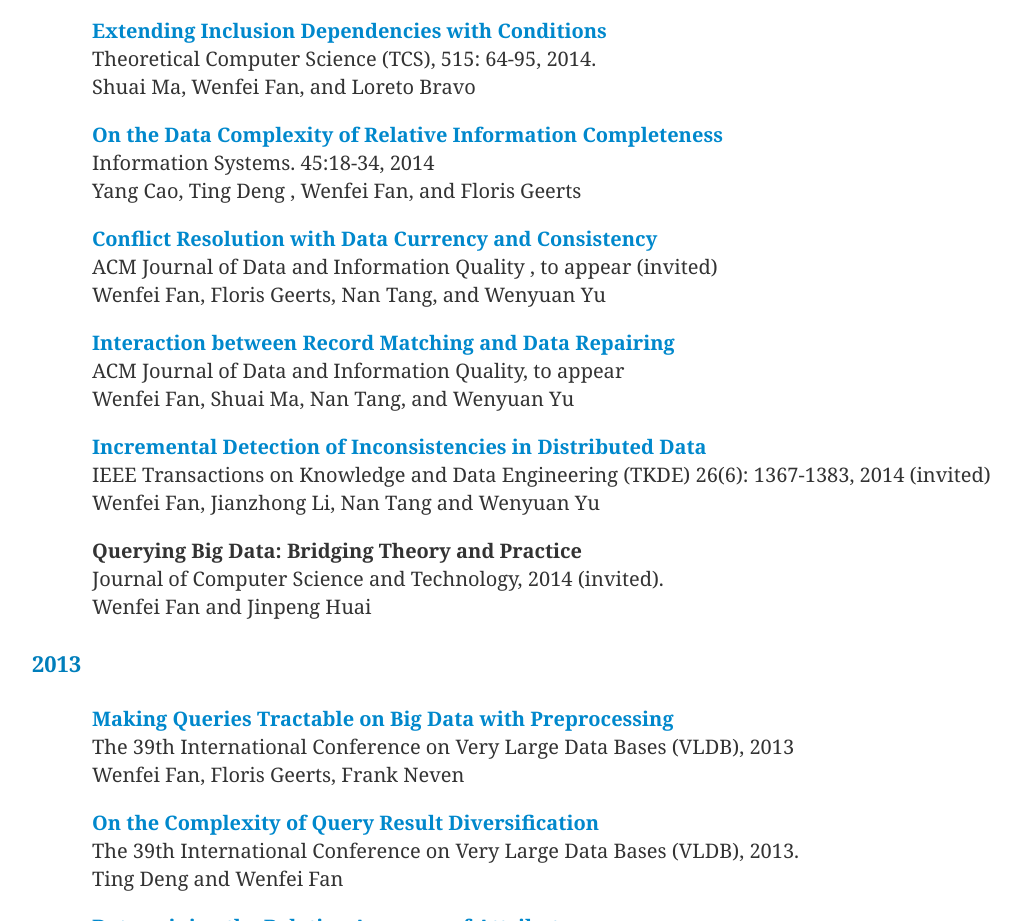
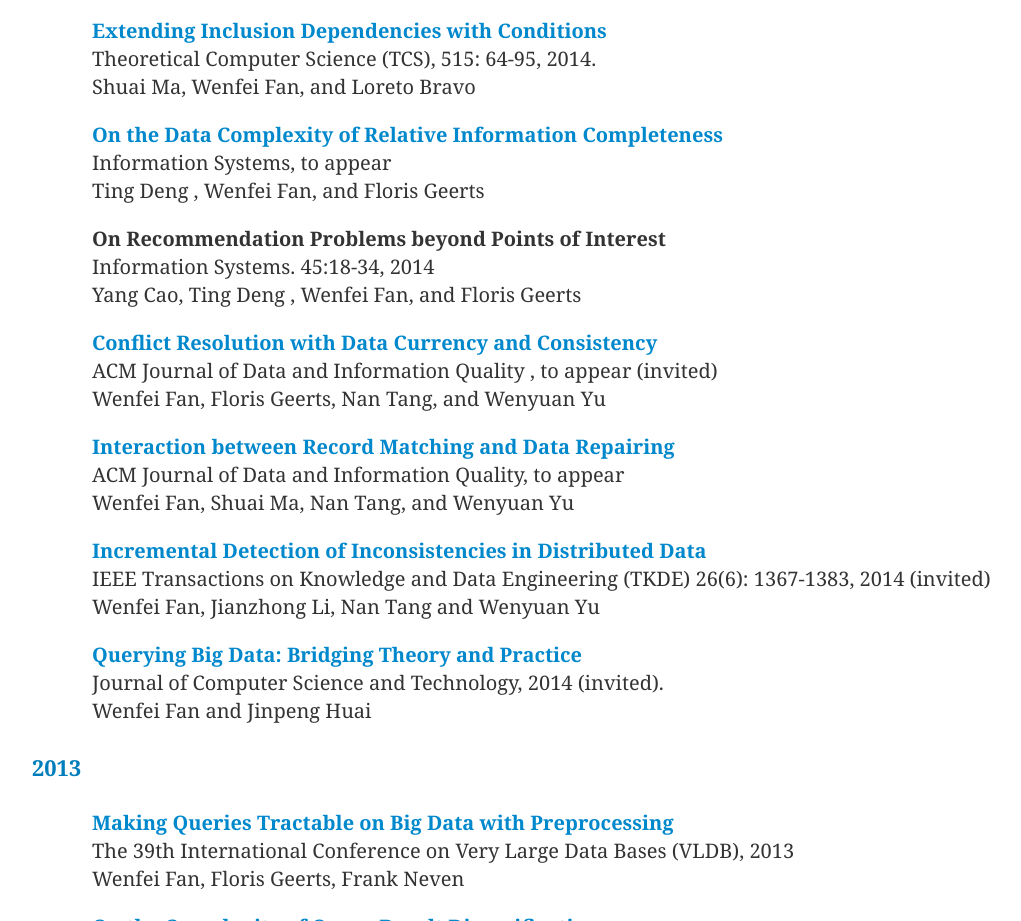
Before and after one commit to yecol/buaa-rcbd, a plain HTML site: page pub-year.html in a window 1280 px wide. Shown: the part 1305-2226 px from the top of the page, without its empty margins (128-1149 px from the left). Drawn offline with Linux system fonts and the light colour scheme.

Commit message:
add new paper.

```diff
--- a/pub-year.html
+++ b/pub-year.html
@@ -129,6 +129,11 @@
                     </p>
                     <p>
                         <strong><a href="publications/ISRIC.pdf">On the Data Complexity of Relative Information Completeness</a></strong><br>
+                        Information Systems, to appear<br>
+                        Ting Deng , Wenfei Fan, and Floris Geerts
+                    </p>
+                    <p>
+                        <strong>On Recommendation Problems beyond Points of Interest</strong><br>
                         Information Systems. 45:18-34, 2014<br>
                         Yang Cao, Ting Deng , Wenfei Fan, and Floris Geerts
                     </p>
@@ -148,7 +153,7 @@
                         Wenfei Fan, Jianzhong Li, Nan Tang and Wenyuan Yu
                     </p>
                     <p>
-                        <strong>Querying Big Data: Bridging Theory and Practice</strong><br>
+                        <strong><a href="http://homepages.inf.ed.ac.uk/wenfei/papers/JCST14.pdf">Querying Big Data: Bridging Theory and Practice</strong></a><br>
                         Journal of Computer Science and Technology, 2014 (invited). <br>
                         Wenfei Fan and Jinpeng Huai
                     </p>
```
Also changed, not shown: pub-topic-dba.html (+1 -1 lines).
